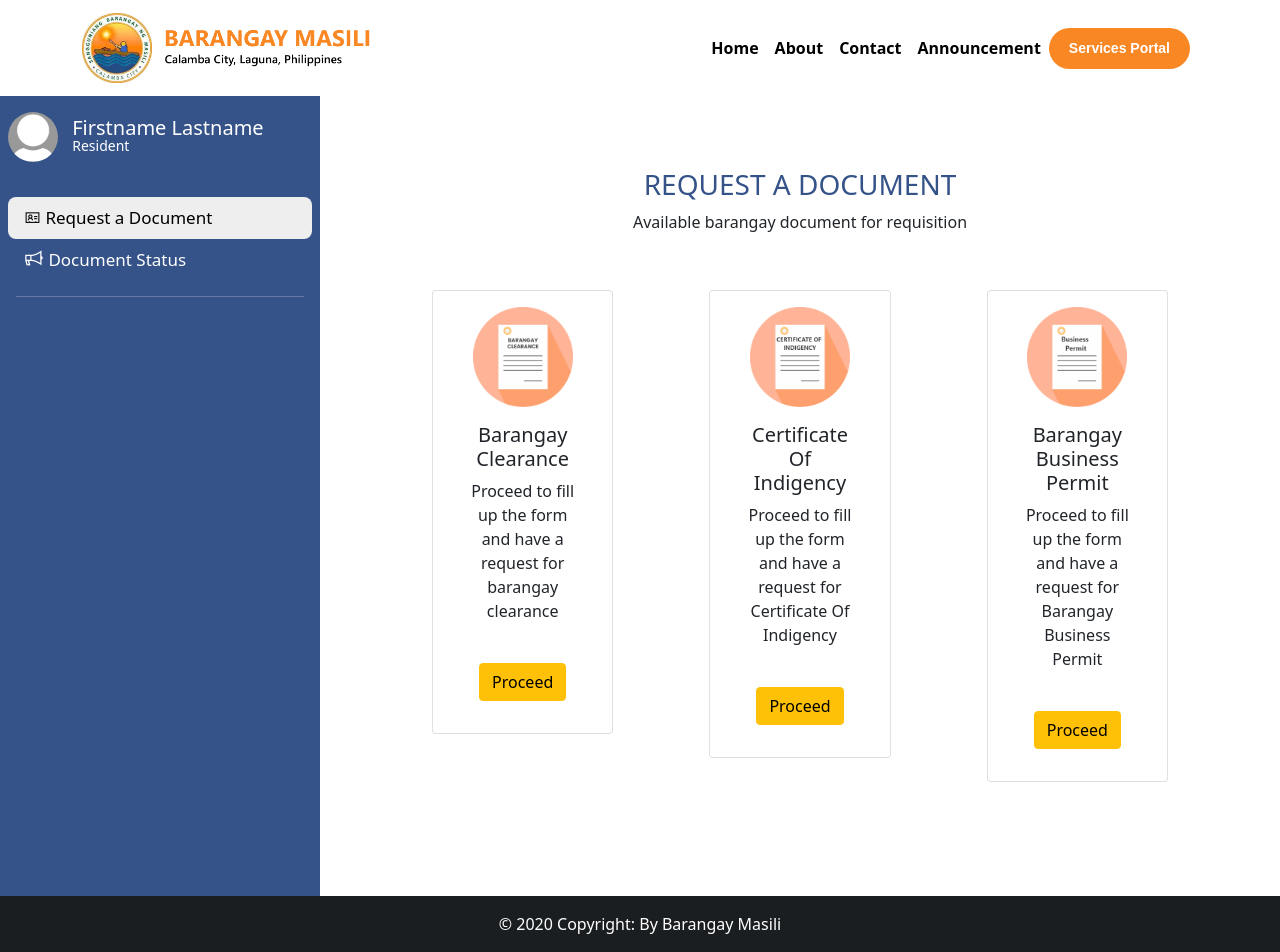
After one commit to brianbrillo30/masili-system-version-2, a Django app: a page that uses templates/UsersideTemplate/service_portal.html in a window 1280 px wide. The commit adds this page. Run offline with Django 3.2, Linux system fonts and the light colour scheme; some libraries are stand-ins or nearby versions.

Commit message:
Initial Commit

```diff
--- a/apps/UserPortal/urls.py
+++ b/apps/UserPortal/urls.py
@@ -5,4 +5,5 @@ from .views import *
 urlpatterns = [
     path ('Home/', index, name='index'),
     path ('About/', about, name='about'),
+    path ('ServicePortal/', ServicesPortal, name='service_portal'),
 ]
--- a/apps/UserPortal/views.py
+++ b/apps/UserPortal/views.py
@@ -7,3 +7,6 @@ def index(request):
 
 def about(request):
     return render(request, "UsersideTemplate/about.html")
+
+def ServicesPortal(request):
+    return render(request, "UsersideTemplate/service_portal.html")
--- a/static/bootstrap/css/style.css
+++ b/static/bootstrap/css/style.css
@@ -1,3 +1,5 @@
+
+
 body{
     background: #eee;
 }
@@ -175,7 +177,7 @@ hr.h-color{
     overflow: hidden;
     text-align: center;
     display: flex;
-    height: 300px;
+    height: 900px;
     align-items: center;
     justify-content: center;
   }
--- a/templates/ResidentManagement/residents_list.html
+++ b/templates/ResidentManagement/residents_list.html
@@ -92,7 +92,7 @@
                         </td>
                     </tr>
 
-                    Modal Section
+                    <!-- Modal Section -->
                     <div class="modal fade" id="exampleModal{{resident.residentsinfo.res_id}}" tabindex="-1" aria-labelledby="exampleModalLabel" aria-hidden="true">
                         <div class="modal-dialog">
                           <div class="modal-content">
--- /dev/null
+++ b/templates/UsersideTemplate/ServicePortalBase.html
@@ -0,0 +1,120 @@
+{% load static %}
+
+<!DOCTYPE html>
+<html lang="en">
+<head>
+    <meta charset="UTF-8">
+    <meta http-equiv="X-UA-Compatible" content="IE=edge">
+    <meta name="viewport" content="width=device-width, initial-scale=1.0">
+    <link rel="stylesheet" type="text/css" href="{% static 'bootstrap/css/bootstrap.min.css' %}">
+    <link rel="stylesheet" type="text/css" href="{% static 'bootstrap/css/style.css' %}">
+    <link rel="stylesheet" type="text/css" href="{% static 'line-awesome/css/line-awesome.min.css' %}">
+    <link rel="stylesheet" type="text/css" href="{% static 'bootstrap/css/bootstrap-datepicker.min.css' %}">
+
+    <script src="{% static 'bootstrap/js/bootstrap.min.js' %}" ></script>
+    <script src="{% static 'bootstrap/js/jquery.min.js' %}" ></script>
+
+    <title>Barangay Masili</title>
+</head>
+
+<nav class="navbar navbar-expand-lg navbar-light bg-white">
+  <div class="container">
+    <a class="navbar-brand" href="#"><img src="{%static 'img/nav_masili_logo@2x.png' %}" height="70"></a>
+
+    <button class="navbar-toggler" type="button" data-bs-toggle="collapse" data-bs-target="#navbarNav" aria-controls="navbarNav" aria-expanded="false" aria-label="Toggle navigation">
+      <span class="navbar-toggler-icon"></span>
+    </button>
+    <div class="collapse navbar-collapse" id="navbarNav">
+      <ul class="navbar-nav ms-auto">
+        <li class="nav-item">
+          <a class="nav-link" href="{% url 'index' %}" style="font-weight: 600; color:black">Home</a>
+        </li>
+
+        <li class="nav-item">
+          <a class="nav-link" href="{% url 'about' %}" style="font-weight: 600; color:black">About</a>
+        </li>
+
+        <li class="nav-item">
+          <a class="nav-link" href="#" style="font-weight: 600; color:black">Contact</a>
+        </li>
+
+        <li class="nav-item">
+          <a class="nav-link" href="#" style="font-weight: 600; color:black">Announcement</a>
+        </li>
+
+        <li class="nav-item me-2 input-sm">
+          <a type="button" class="btn-theme -btn1" href="{% url 'service_portal' %}">Services Portal</a>
+        </li>
+
+      </ul>
+    </div>
+  </div>
+</nav>
+
+<body class="bg-white">
+    <div class="main-container d-flex" >
+        <div class="sidebar" id="side_nav" style="background-color: #355389;">
+            <div class="header-box px-2 pt-3 pb-4 d-flex justify-content-between">
+
+                <div class="row">
+                    <div class="col-2">
+                        <div><img class="rounded-circle" src="{%static 'img/default_profile_pic.jpg' %}" height="50"></div>
+                    </div>
+                    <div class="col-10 px-4 pt-1">
+                        <div class=""><h5 class="" style="color: #ffff;">Firstname Lastname</h5></div>
+                        <div class="" style="margin-top: -15px;"><p class="text-white"><small>Resident</small></p></div>
+                    </div>
+                </div>
+
+                <button class="btn d-md-none d-block close-btn px-1 py-0 text-white"><i class="las la-bars fs-5"></i></button>
+
+            </div>
+
+            <ul class="list-unstyled px-2">
+                <li class="active"><a href="" class="text-decoration-none px-3 py-2 d-block"><i class="las la-address-card"></i> Request a Document</a></li>
+                <li class=""><a href="#" class="text-decoration-none px-3 py-2 d-block"><i class="las la-bullhorn fs-5"></i> Document Status</a></li>
+            </ul>
+            <hr class="h-color mx-3">
+        </div>
+
+        <div class="content">
+            <div class="dashboard-content px-3 pt-4">
+                {% block content %}
+                {% endblock content %}
+            </div>
+        </div>
+    </div>
+
+
+<section>
+          <!-- Footer -->
+        <footer class="bg-dark text-center text-white">
+
+          <!-- Copyright -->
+          <div class="text-center p-3" style="background-color: rgba(0, 0, 0, 0.2);">
+            © 2020 Copyright: By Barangay Masili
+          </div>
+          <!-- Copyright -->
+        </footer>
+        <!-- Footer -->
+</section>
+
+
+<script>
+    $(function(){
+        $('.sidebar ul li a').filter(function(){return this.href==location.href}).parent().addClass('active').siblings().removeClass('active');
+        $('.sidebar ul li a').click(function(){
+            $(this).parent().addClass('active').siblings().removeClass('active')
+    })
+    });
+
+    $('.open-btn').on('click' , function(){
+        $('.sidebar').addClass('active');
+    });
+
+    $('.close-btn').on('click' , function(){
+        $('.sidebar').removeClass('active');
+    });
+</script>
+</body>
+</html>
--- a/templates/UsersideTemplate/about.html
+++ b/templates/UsersideTemplate/about.html
@@ -2,7 +2,7 @@
 {% load static %}
 {% block content %}
 
-<div class="video-wrapper">
+<div class="video-wrapper" style="height: 300px;">
 
     <img class="imageheader" src="{% static 'img/slider-4-slide-1-1920x678.jpg'%}" alt="">
 
@@ -37,8 +37,12 @@
                 <br>Barangay Chairman:
                 <br>Eliseo G. Maligaya</p>
         </div>
+    </div>
+</div>
 
 
+<div class="container" style="padding-top: 10%;">
+    <div class="row">
 
         <div class="col-lg-6 p-5 pt-5">
             <div class=""><h2>Map of Masili</h2></div>
--- a/templates/UsersideTemplate/base.html
+++ b/templates/UsersideTemplate/base.html
@@ -43,7 +43,7 @@
         </li>
 
         <li class="nav-item me-2 input-sm">
-          <a type="button" class="btn-theme -btn1" href="Login">Services Portal</a>
+          <a type="button" class="btn-theme -btn1" href="{% url 'service_portal' %}">Services Portal</a>
         </li>
 
       </ul>
--- /dev/null
+++ b/templates/UsersideTemplate/service_portal.html
@@ -0,0 +1,60 @@
+{% extends "UsersideTemplate/ServicePortalBase.html" %}
+{% load static %}
+{% block content %}
+
+<div class="container">
+    <div class="row p-5">
+        <div class="col-12 d-flex justify-content-center" style="color: #355389;">
+            <h3>REQUEST A DOCUMENT</h3>
+        </div>
+        <div class="col-12 d-flex justify-content-center pb-4">
+            <p>Available barangay document for requisition</p>
+        </div>
+
+        <div class="col-lg-4 px-5 py-3 ">
+            <div class="card p-3 w-100">
+                <center>
+                <img class="card-img-top" src="{% static 'img/icon_bclerance.png' %}" style="width: 100px; height: 100px;">
+                    <div class="card-body">
+                        <h5 class="card-title">Barangay Clearance</h5>
+                        <p class="card-text pb-4">Proceed to fill up the form and have a request for barangay clearance</p>
+                        <button type="button" class="btn btn-warning">Proceed</button>
+                    </div>
+                </center>
+            </div>
+        </div>
+
+        <div class="col-lg-4 px-5 py-3 ">
+            <div class="card p-3 w-100">
+                <center>
+                <img class="card-img-top" src="{% static 'img/icon_cindigency.png' %}" style="width: 100px; height: 100px;">
+                    <div class="card-body">
+                        <h5 class="card-title">Certificate Of Indigency</h5>
+                        <p class="card-text pb-4">Proceed to fill up the form and have a request for Certificate Of Indigency</p>
+                        <button type="button" class="btn btn-warning">Proceed</button>
+                    </div>
+                </center>
+            </div>
+        </div>
+
+        <div class="col-lg-4 px-5 py-3 ">
+            <div class="card p-3 w-100">
+                <center>
+                <img class="card-img-top" src="{% static 'img/icon_businesspermit.png' %}" style="width: 100px; height: 100px;">
+                    <div class="card-body">
+                        <h5 class="card-title">Barangay Business Permit</h5>
+                        <p class="card-text pb-4">Proceed to fill up the form and have a request for Barangay Business Permit</p>
+                        <button type="button" class="btn btn-warning">Proceed</button>
+                    </div>
+                </center>
+            </div>
+        </div>
+
+
+
+
+
+    </div>
+</div>
+
+{% endblock content %}
```
Also changed, not shown: media/Brian_Julius_Brillo.jpg (added), media/Dominic_Distor.jpg (added), media/Joennelle_Martinez.jpg (added), media/John_Maala.jpg (added), media/Peter_Mamaril.jpg (added), static/img/icon_bclerance.png (added), static/img/icon_buildingpermit.png (added), static/img/icon_businesspermit.png (added), static/img/icon_cindigency.png (added), static/img/icon_rescert.png (added).
